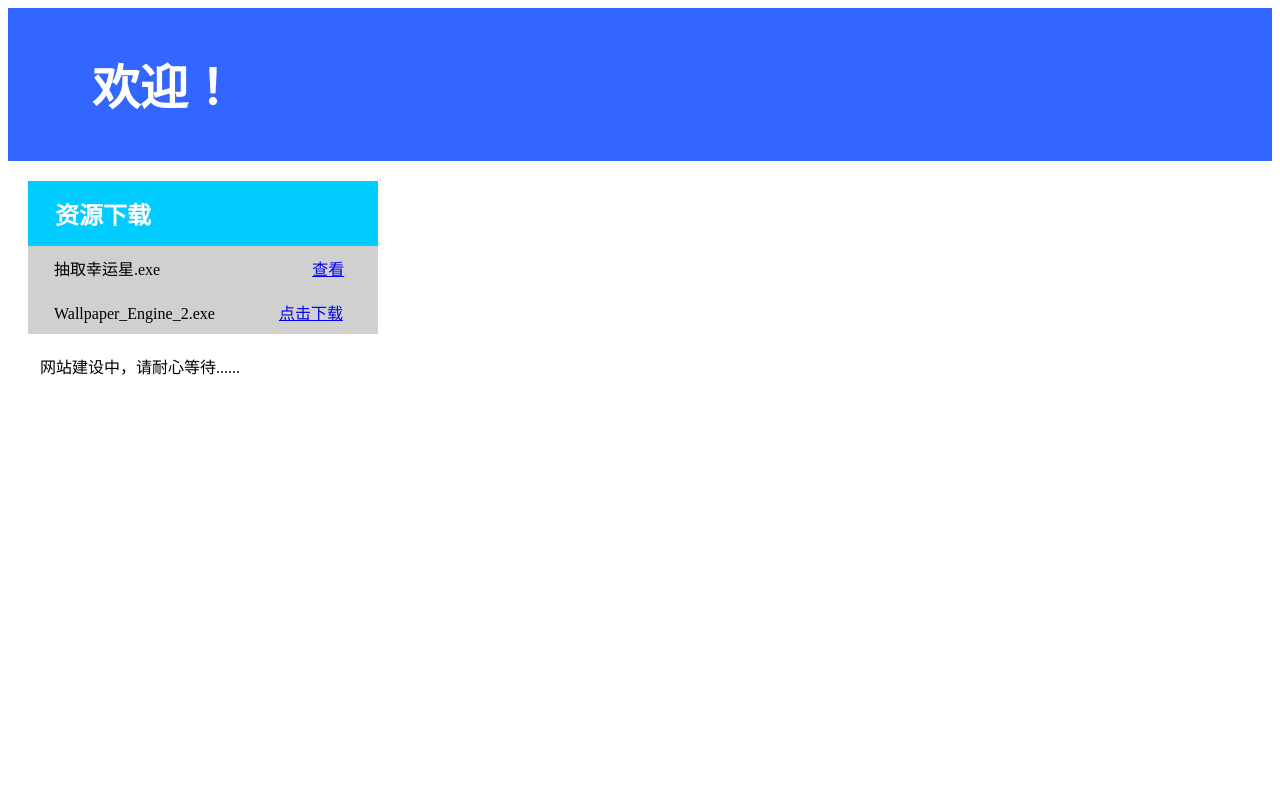
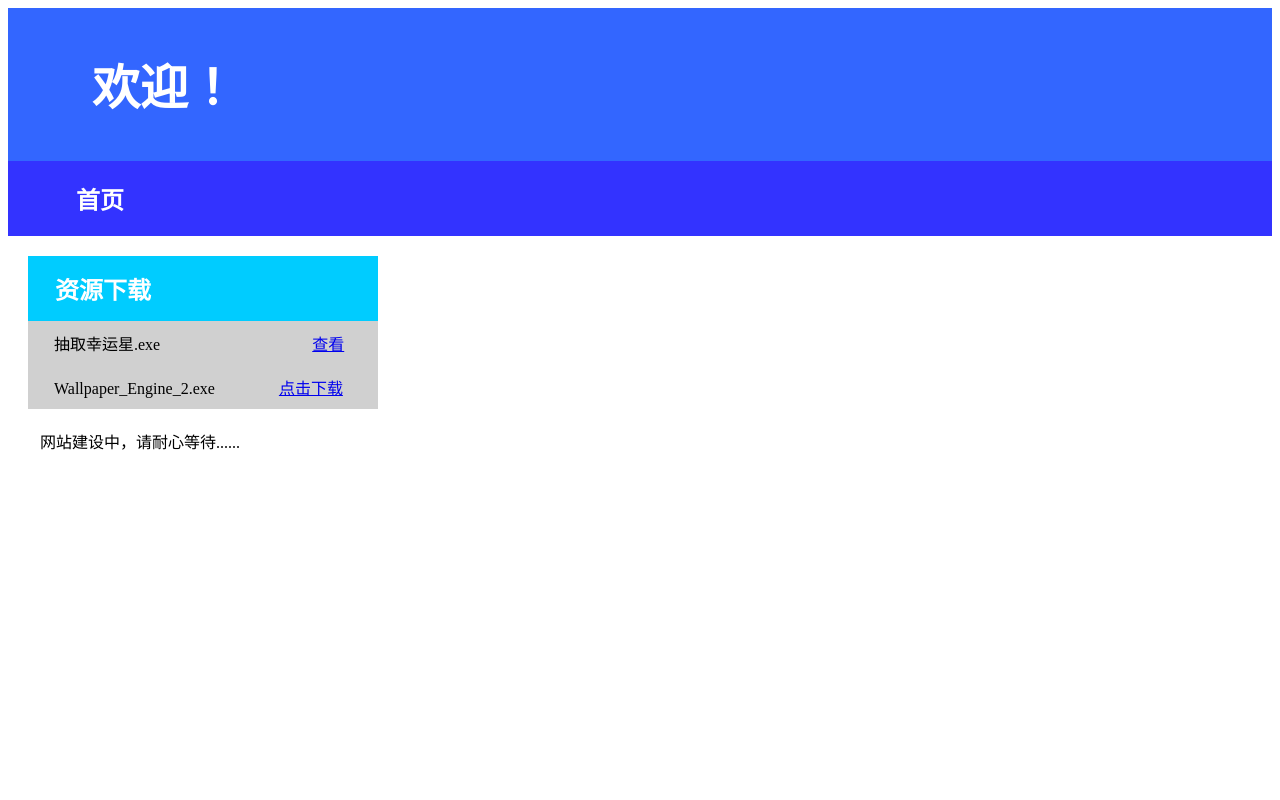
Before and after one commit to hpy06/fhpypip-papes, a plain HTML site: page index.html in a window 1280 px wide. Shown: the top 800 px of the page. Drawn offline with Linux system fonts and the light colour scheme.

Commit message:
Update index.html

```diff
--- a/index.html
+++ b/index.html
@@ -11,7 +11,14 @@
       text-indent: 2em"> <!--设置标题字体颜色-->
         <font size="10">欢迎！</font> <!--设置标题内容-->
       </h1>
-    </div> <!--创建正文部分-->
+    </div>
+    <h2 style="background-color: #3333FF;
+    margin:0;
+    padding:20px;
+    text-indent: 2em;"> <!--创建首页按钮-->
+    <a href="/index.html"
+    style="color: white; text-decoration:none;">首页</a></h2>
+    <!--创建正文部分-->
     <div style="background-color: #00CCFF;
     margin: 20px;
     width: 350px;"> <!--设置正文内边距和缩进-->
```
